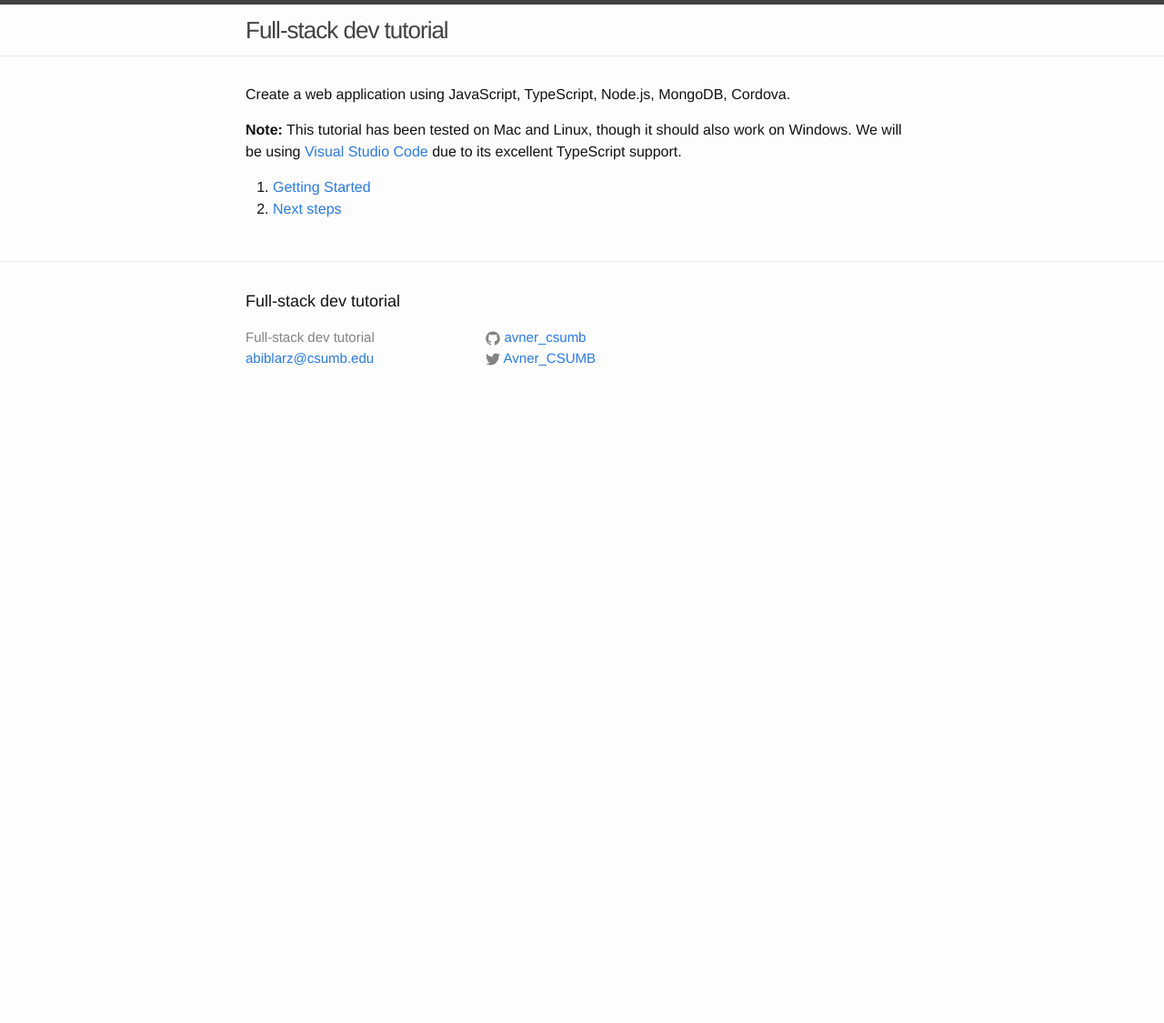
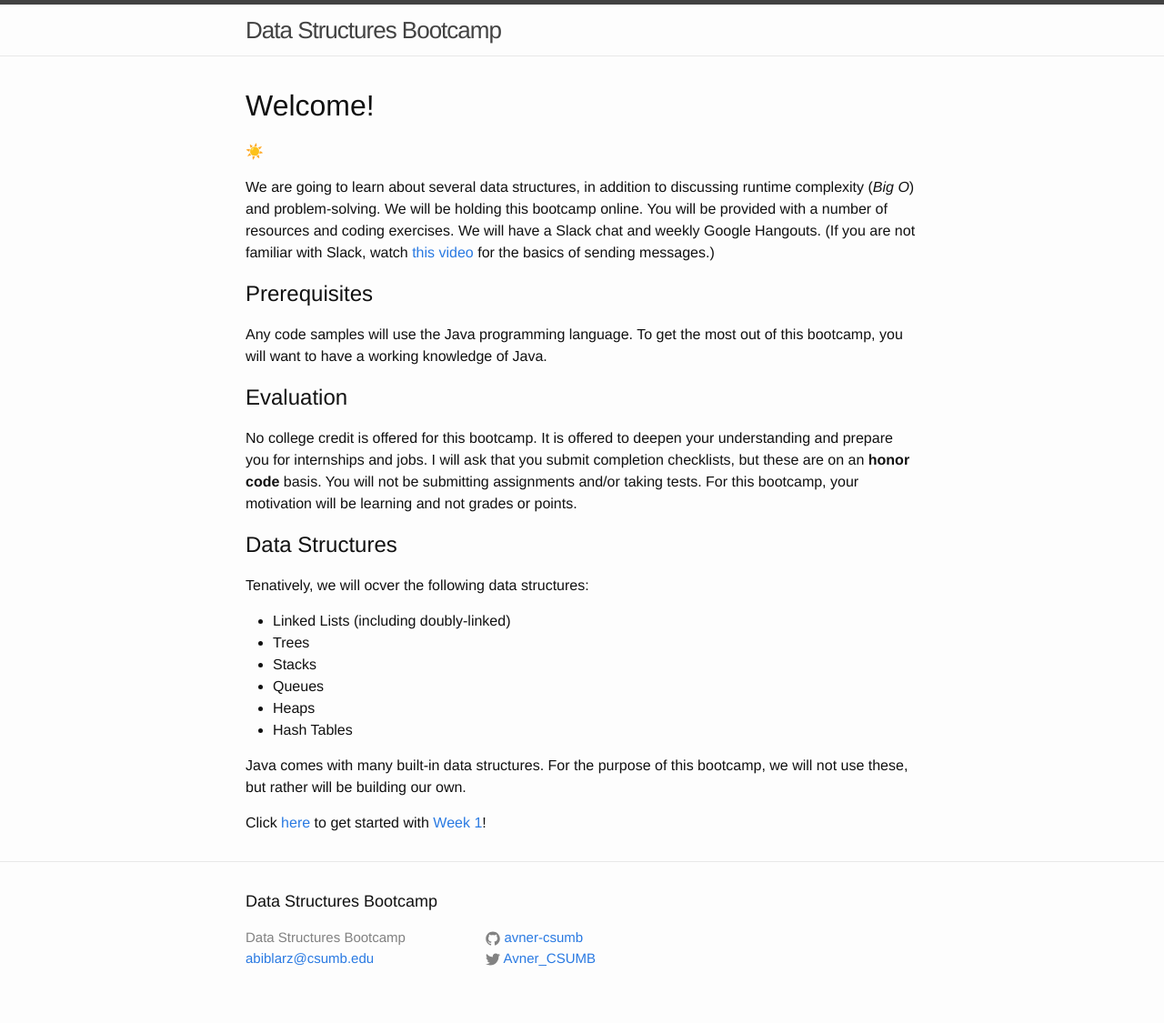
Before and after one commit to avner-csumb/avner-csumb.github.io, a Jekyll site: the page built from index.html, in a window 1280 px wide. Shown: the whole page at 91% size. Built offline with Jekyll 4.4.1, drawn with Linux system fonts in a browser that asks for light colours; emoji names are drawn with the system emoji font; before the commit the page ends 900 px from its top, so only the background shows below that.

Commit message:
Data Structures bootcamp stuff

```diff
--- a/_config.yml
+++ b/_config.yml
@@ -6,14 +6,16 @@
 # 'jekyll serve'. If you change this file, please restart the server process.
 
 # Site settings
-title: Full-stack dev tutorial
+title: Data Structures Bootcamp
 email: abiblarz@csumb.edu
 description: > # this means to ignore newlines until "baseurl:"
 
 baseurl: "" # the subpath of your site, e.g. /blog
-url: "http://yourdomain.com" # the base hostname & protocol for your site
+url: "http://avner-csumb.github.io/" # the base hostname & protocol for your site
 twitter_username: Avner_CSUMB
-github_username:  avner_csumb
+github_username:  avner-csumb
+gems:
+  - jemoji
 
 # Build settings
 markdown: kramdown
--- a/_sass/_layout.scss
+++ b/_sass/_layout.scss
@@ -1,3 +1,16 @@
+
+/** Avner **/
+
+.navi-left {
+  float: left;
+  padding-top: 15px;
+}
+
+.navi-right {
+  float: right;
+  padding-top: 15px;
+}
+
 /**
  * Site header
  */
--- a/index.html
+++ b/index.html
@@ -4,12 +4,42 @@ layout: default
 
 <div class="home">
 
+  <h1>Welcome!</h1>
 
-  <p>Create a web application using JavaScript, TypeScript, Node.js, MongoDB, Cordova.</p>
+  <p>:sunny:</p>
 
-  <p><b>Note:</b> This tutorial has been tested on Mac and Linux, though it should also work on Windows. We will be using <a href="https://code.visualstudio.com/">Visual Studio Code</a> due to its excellent TypeScript support.</p>
+  <p>
+    We are going to learn about several data structures, in addition to discussing runtime complexity (<i>Big O</i>) and problem-solving. We will be holding this bootcamp online. You will be provided with a number of resources and coding exercises. We will have a Slack chat and weekly Google Hangouts. (If you are not familiar with Slack, watch <a href="https://get.slack.help/hc/en-us/articles/218074407-Sending-messages" target=_blank>this video</a> for the basics of sending messages.)
+  </p>
 
 
+  <h2>Prerequisites</h2>
+
+  <p>Any code samples will use the Java programming language. To get the most out of this bootcamp, you will want to have a working knowledge of Java.</p>
+
+  <h2>Evaluation</h2>
+
+  <p>No college credit is offered for this bootcamp. It is offered to deepen your understanding and prepare you for internships and jobs. I will ask that you submit completion checklists, but these are on an <b>honor code</b> basis. You will not be submitting assignments and/or taking tests. For this bootcamp, your motivation will be learning and not grades or points.</p>
+
+  <h2>Data Structures</h2>
+
+  <p>Tenatively, we will ocver the following data structures:</p>
+
+  <ul>
+    <li>Linked Lists (including doubly-linked)</li>
+    <li>Trees</li>
+    <li>Stacks</li>
+    <li>Queues</li>
+    <li>Heaps</li>
+    <li>Hash Tables</li>
+  </ul>
+
+  <p>Java comes with many built-in data structures. For the purpose of this bootcamp, we will not use these, but rather will be building our own.</p>
+
+  Click <a href="week1">here</a> to get started with <a href="week1">Week 1</a>!
+
+
+<!--
   <ol>
     {% for my_page in site.pages %}
       {% if my_page.title %}
@@ -20,6 +50,7 @@ layout: default
     {% endfor %}
   </ol>
 
+-->
 
   <!-- <h1 class="page-heading">Posts</h1>
 
```
Also changed, not shown: _layouts/page.html (+12 -0 lines), abstract-classes.md (added, +28 -0 lines), exceptions.md (added, +48 -0 lines), interfaces.md (added, +66 -0 lines), week1.md (added, +33 -0 lines).
